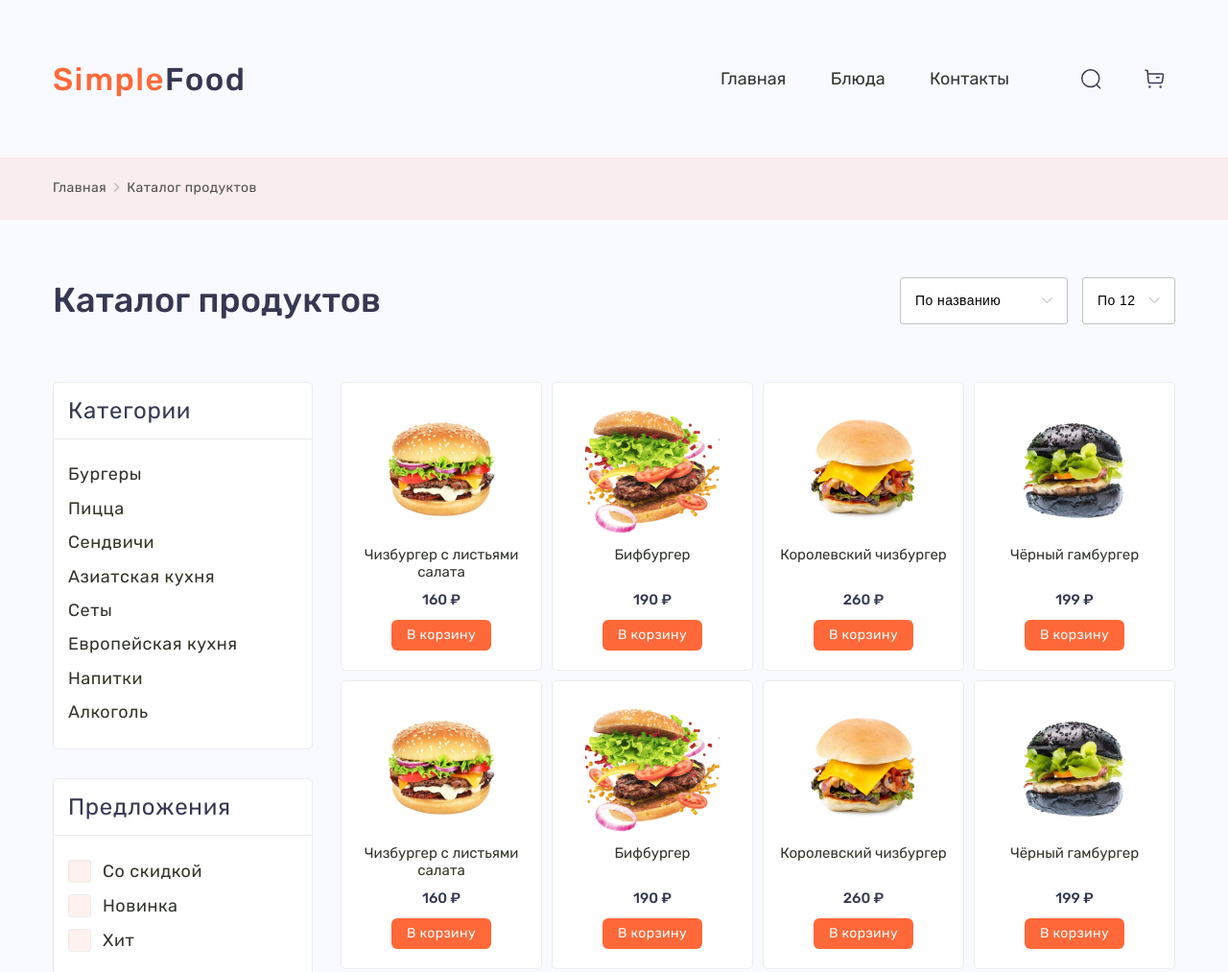
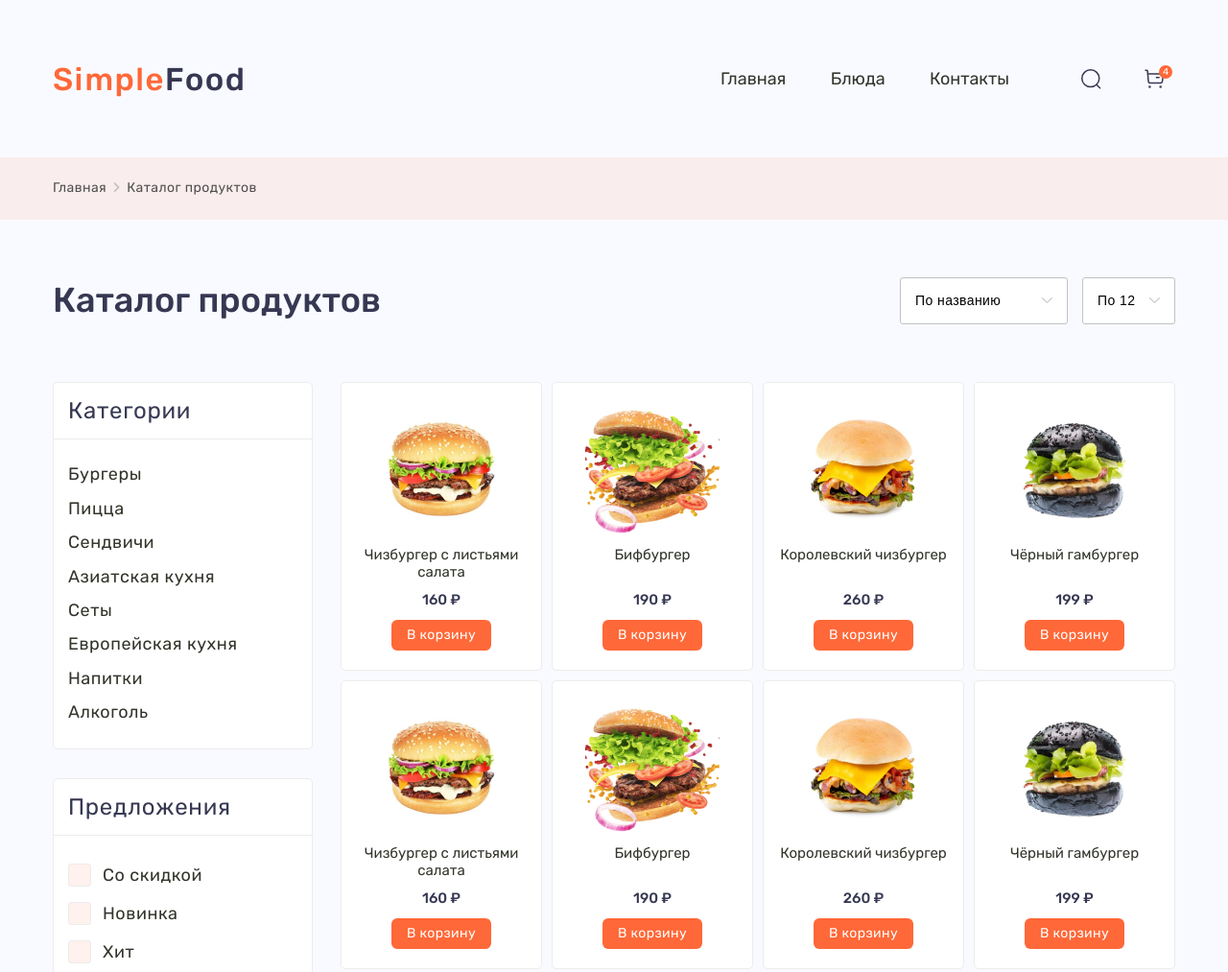
Before and after one commit to Nizrum/simple-food, a plain HTML site: page catalog.html in a window 1280 px wide. Shown: the top 1013 px of the page at 96% size. Drawn offline with Linux system fonts and the light colour scheme.

Commit message:
Сверстал счётчик товаров у кнопки корзины
Сверстал счётчик товаров у кнопки корзины.

```diff
--- a/scss/_global.scss
+++ b/scss/_global.scss
@@ -36,6 +36,24 @@ body {
         align-items: center;
         justify-content: center;
         background-color: transparent;
+        position: relative;
+
+        &:after {
+            content: '4';
+            position: absolute;
+            top: 8px;
+            right: 3px;
+            width: 14px;
+            height: 14px;
+            display: flex;
+            align-items: center;
+            justify-content: center;
+            border-radius: 50%;
+            background-color: $orange-900;
+            color: $white;
+            font-size: 10px;
+            line-height: 10px;
+        }
 
         &:focus {
             background-color: $orange-100;
@@ -48,6 +66,11 @@ body {
             path {
                 stroke: $white;
             }
+
+            &:after {
+                background-color: $white;
+                color: $orange-700;
+            }
         }
 
         &:active {
@@ -56,6 +79,11 @@ body {
 
             path {
                 stroke: $darkBlue-900;
+            }
+
+            &:after {
+                background-color: $orange-900;
+                color: $white;
             }
         }
     }
@@ -530,7 +558,7 @@ body {
     letter-spacing: 0.03em;
 
     &__label {
-        display: flex;
+        display: inline-flex;
         align-items: center;
     }
 
```
Also changed, not shown: css/style.css.
